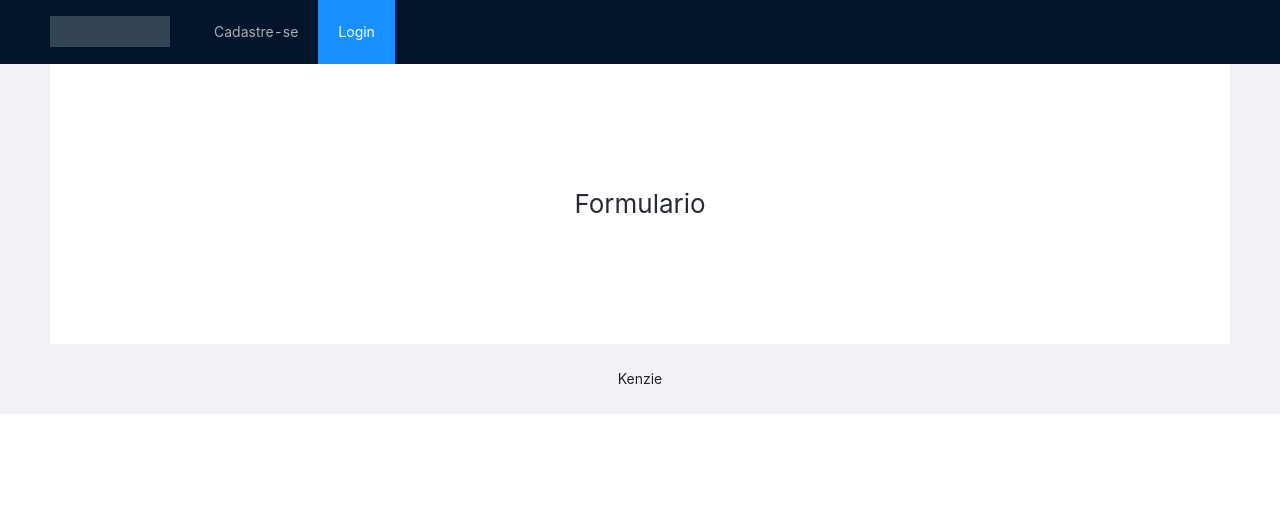
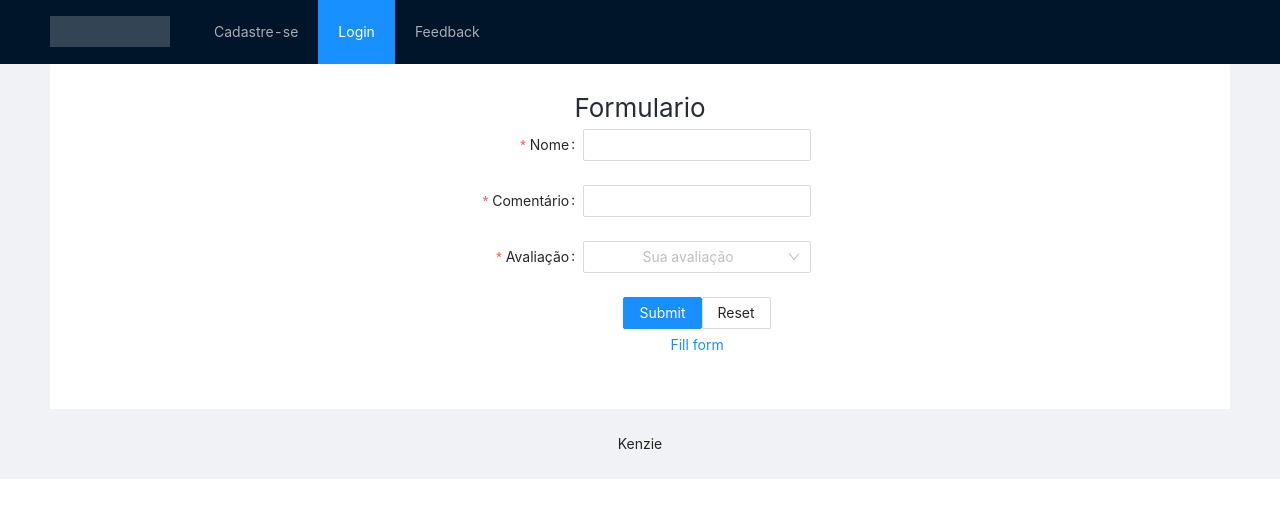
Before and after one commit to joaoluke/user-resgistration, a React (Create React App) app: page /newFeedbacks in a window 1280 px wide. Shown: the top 518 px of the page. Built offline with nearby package versions, Linux system fonts and the light colour scheme.

Commit message:
feat: I made feedback pages and newFeedback, I started the routes for feedbacks in the urls, get the API feedbacks

```diff
--- a/src/App.js
+++ b/src/App.js
@@ -3,11 +3,13 @@ import './App.css';
 import 'antd/dist/antd.css';
 
 import { Layout, Menu, Breadcrumb } from 'antd';
-import { Link, BrowserRouter, Route } from "react-router-dom";
+import { Link, BrowserRouter, Route, Switch} from "react-router-dom";
 
 import Login from './pages/login'
 import UserForm from './pages/userForm'
 import Users from './pages/users'
+import Feedback from './pages/feedbacks'
+import NewFeedback from './pages/newFeedback'
 
 
 const { Header, Content, Footer } = Layout;
@@ -20,6 +22,7 @@ const App = () => {
   return (
 
     <BrowserRouter>
+
       <div className="App">
         <Layout className="layout">
           <Header>
@@ -27,6 +30,8 @@ const App = () => {
             <Menu theme="dark" mode="horizontal" defaultSelectedKeys={['2']}>
               <Menu.Item key="1"><Link to="/userForm">Cadastre-se</Link></Menu.Item>
               <Menu.Item key="2"><Link to="/">Login</Link></Menu.Item>
+
+              <Menu.Item key="3"><Link to="/newFeedbacks">Feedback</Link></Menu.Item>
              {authenticated && <Menu.Item key="3"><Link to="/users">Usuários</Link></Menu.Item>}
             </Menu>
           </Header>
@@ -34,15 +39,15 @@ const App = () => {
           <Content style={{ padding: '0 50px' }}>
             <div className="site-layout-content">Formulario {console.log(authenticated)}
 
-
+          <Switch>
+            <Route path="/userForm" component={UserForm} />
+            <Route path="/newFeedbacks" component={NewFeedback} />
+            <Route path="/users/:id/feedbacks/" component={Feedback} />
+            <Route path="/users" component={Users} />
             <Route exact path="/" render={() => (
               <Login  token={token} setToken={setToken} authenticated={authenticated} SetAuthenticated={SetAuthenticated} /> //props
             )} /> {/* substitui o component={Login} pelo render pra poder passar as props */}
-
-
-
-            <Route path="/userForm" exact component={UserForm} />
-            <Route path="/users" exact component={Users} />
+          </Switch>
             </div>
           </Content>
 
--- a/src/pages/feedbacks/index.jsx
+++ b/src/pages/feedbacks/index.jsx
@@ -0,0 +1,51 @@
+import React, { useState, useEffect } from 'react';
+import ReactDOM from 'react-dom';
+import { Table } from 'antd';
+import axios from 'axios';
+
+const Feedback = () => {
+    const [data, setData] = useState("");
+    const url = "https://ka-users-api.herokuapp.com/users/735/feedbacks";
+
+    useEffect (() => {
+        axios
+          .get(url,
+            { headers: {Authorization: "eyJhbGciOiJIUzI1NiJ9.eyJ1c2VyX2lkIjo1MzYsImV4cCI6MTYyOTU1ODkwNH0.g85VIjVCsBZ2DmtQY6JC4Difliypm7fi9R5Obe7FZbg"} })
+            .then(resp => {
+              console.log(resp.data)
+              setData(resp.data)
+            })
+            .catch((error) => { // erro no request
+                console.log(error)
+            })
+    },[])
+
+    const columns = [
+        {
+            title: 'ID',
+            dataIndex: 'id',
+            key: 'id',
+        },
+        {
+            title: 'Nome',
+            dataIndex: 'name',
+            key: 'nome',
+        },
+        {
+            title: 'Comentário',
+            dataIndex: 'comment',
+            key: 'comment',
+        },
+        {
+            title: 'Avaliação',
+            dataIndex: 'grade',
+            key: 'grade',
+        },
+    ];
+
+    return (
+        <Table dataSource={data} columns={columns}>nome</Table>
+    )
+}
+
+export default Feedback;
--- /dev/null
+++ b/src/pages/newFeedback/index.jsx
@@ -0,0 +1,106 @@
+import React, { useState, useEffect } from 'react';
+import ReactDOM from 'react-dom';
+import { Form, Input, Button, Select } from 'antd';
+import axios from 'axios';
+
+const { Option } = Select;
+const layout = {
+    labelCol: {
+        span: 8,
+    },
+    wrapperCol: {
+        span: 16,
+    },
+};
+const tailLayout = {
+    wrapperCol: {
+        offset: 8,
+        span: 16,
+    },
+};
+
+const NewFeedback = () => {
+    const formRef = React.createRef();
+
+    const onFinish = values => {
+        console.log(values);
+    };
+
+    const onReset = () => {
+        formRef.current.resetFields();
+    };
+
+    const onFill = () => {
+        formRef.current.setFieldsValue({
+            name: 'João',
+            coment: 'Que legal! Parabéns!!!',
+            grade: '10',
+        });
+    };
+
+    return (
+        <Form {...layout} ref={formRef} name="control-ref" onFinish={onFinish}>
+            <Form.Item
+                name="name"
+                label="Nome"
+                rules={[
+                    {
+                    required: true,
+                    },
+                ]}
+            >
+                <Input />
+            </Form.Item>
+            <Form.Item
+                name="coment"
+                label="Comentário"
+                rules={[
+                    {
+                    required: true,
+                    },
+                ]}
+            >
+                <Input />
+            </Form.Item>
+            <Form.Item
+                name="grade"
+                label="Avaliação"
+                rules={[
+                    {
+                    required: true,
+                    },
+                ]}
+            >
+                <Select
+                    placeholder="Sua avaliação"
+                    allowClear
+                >
+                    <Option value="zero">0</Option>
+                    <Option value="one">1</Option>
+                    <Option value="two">2</Option>
+                    <Option value="tree">3</Option>
+                    <Option value="four">4</Option>
+                    <Option value="five">5</Option>
+                    <Option value="six">6</Option>
+                    <Option value="seven">7</Option>
+                    <Option value="eight">8</Option>
+                    <Option value="nine">9</Option>
+                    <Option value="ten">10</Option>
+                </Select>
+            </Form.Item>
+            <Form.Item {...tailLayout}>
+                <Button type="primary" htmlType="submit">
+                    Submit
+                </Button>
+                <Button htmlType="button" onClick={onReset}>
+                    Reset
+                </Button>
+                <Button type="link" htmlType="button" onClick={onFill}>
+                    Fill form
+                </Button>
+            </Form.Item>
+        </Form>
+    );
+}
+
+export default NewFeedback;
--- a/src/pages/userForm/index.jsx
+++ b/src/pages/userForm/index.jsx
@@ -47,7 +47,9 @@ const tailFormItemLayout = {
 // const [ name, setName ] = useState("");
 
 const UserForm = () => {
+
   const [form] = Form.useForm();
+  const [autoCompleteResult, setAutoCompleteResult] = useState([]);
 
   const onFinish = values => {
     axios.post("https://ka-users-api.herokuapp.com/users", {
@@ -61,17 +63,15 @@ const UserForm = () => {
     }).
     then(console.log("sucess")).catch(error => console.log(error))
   }
+
   const prefixSelector = (
     <Form.Item name="prefix" noStyle>
-      <Select
-        style={{ width: 70 }}
-      >
+      <Select style={{ width: 70 }}>
         <Option value="86">+86</Option>
         <Option value="87">+87</Option>
       </Select>
     </Form.Item>
   );
-  const [autoCompleteResult, setAutoCompleteResult] = useState([]);
 
   const onWebsiteChange = value => {
     if (!value) {
@@ -85,6 +85,7 @@ const UserForm = () => {
     label: website,
     value: website,
   }));
+
   return (
     <Form
       {...formItemLayout}
--- a/src/pages/users/index.jsx
+++ b/src/pages/users/index.jsx
@@ -1,6 +1,6 @@
 import React, { useState, useEffect } from 'react';
-import ReactDOM from 'react-dom';
 import './index.css';
+import { Link } from 'react-router-dom';
 import { Table, Tag, Space } from 'antd';
 import axios from 'axios';
 
@@ -8,20 +8,23 @@ import axios from 'axios';
 
 const Users = () => {
   const url = "https://ka-users-api.herokuapp.com/users";
-  const [data, setData] = useState("");
+  const [data, setData] = useState([]);
+  useEffect(() => {
+    const id = data.id
+    console.log(data)
+  }, [data])
 
   useEffect (() => {
     axios
       .get(url,
         { headers: {Authorization: "eyJhbGciOiJIUzI1NiJ9.eyJ1c2VyX2lkIjo1MzYsImV4cCI6MTYyOTU1ODkwNH0.g85VIjVCsBZ2DmtQY6JC4Difliypm7fi9R5Obe7FZbg"} })
-        .then(resp => { //request bem sucedido
-          // console.log("GET")
+        .then(resp => {
           console.log(resp.data)
           setData(resp.data)
         })
-          .catch((error) => { // erro no request
-              console.log(error)
-          })
+        .catch((error) => { // erro no request
+            console.log(error)
+        })
   },[])
 
 
@@ -31,30 +34,30 @@ const Users = () => {
       title: "id",
       dataIndex: "id", //id, nome
       key: 'id',
-      render: text => <a>{text}</a>,
     },
 
     {
       title: "Nome",
       dataIndex: "name", //id, nome
       key: 'name',
-      render: text => <a>{text}</a>,
     },
 
     {
       title: "Usuário",
       dataIndex: "user", //id, nome
       key: 'user',
-      render: text => <a>{text}</a>,
     },
 
     {
       title: "E-mail",
       dataIndex: "email", //id, nome
       key: 'email',
-      render: text => <a>{text}</a>,
     },
 
+    {
+      render: id => <Link to={`/users/${id}/feedbacks/`}>Feedbacks</Link>,
+      dataIndex: 'id'
+    }
   ];
 
   return  (
```
